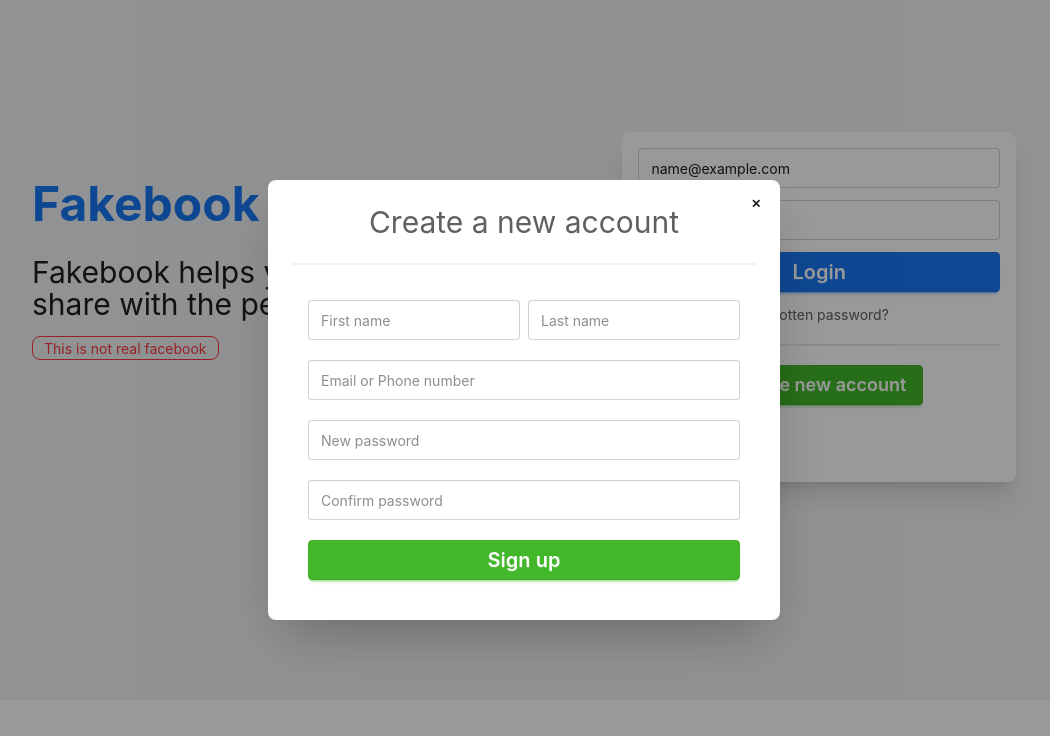
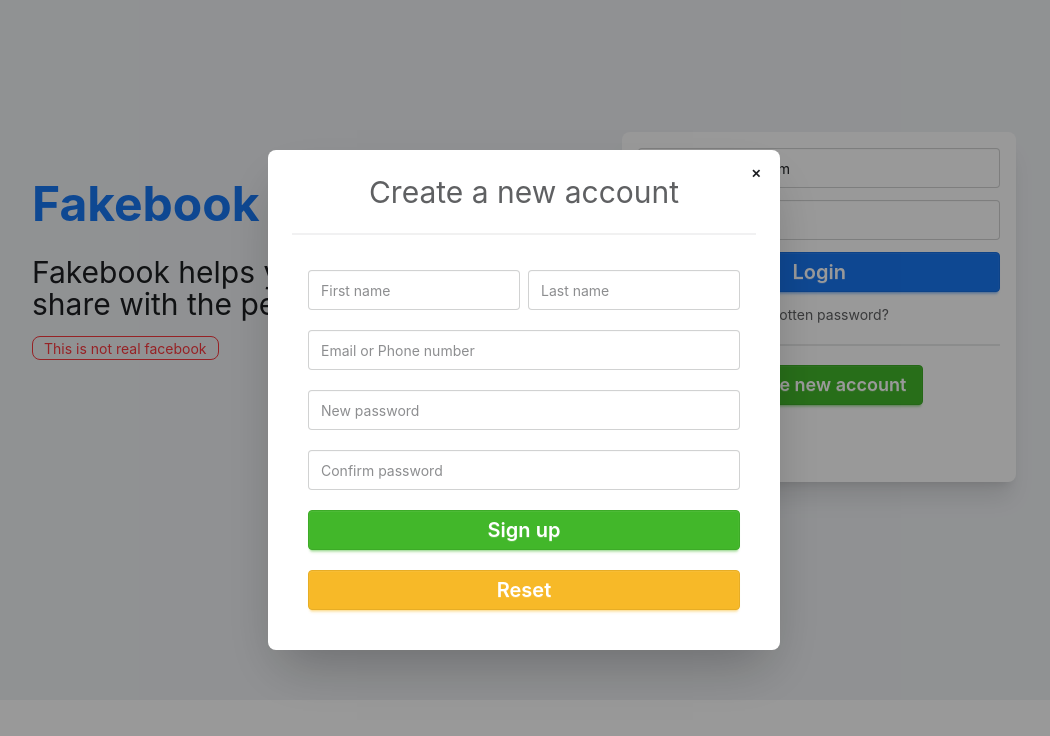
Before and after one commit to tratchapong/cc23-fb-web, a React (Vite) app: page / in a window 1280 px wide. Both pictures are taken after typing "name@example.com", "Sample123" into the empty fields and a click on the button "Create new account". Shown: the top 736 px of the page, without its empty margins (116-1166 px from the left). Built offline with nearby package versions, Linux system fonts and the light colour scheme.

Commit message:
Toastify + reset form

```diff
--- a/package.json
+++ b/package.json
@@ -17,6 +17,7 @@
     "react-dom": "^19.2.8",
     "react-hook-form": "^7.84.0",
     "react-router": "^8.3.0",
+    "react-toastify": "^11.1.0",
     "tailwindcss": "^4.3.3",
     "zod": "^4.4.3"
   },
--- a/src/App.jsx
+++ b/src/App.jsx
@@ -1,3 +1,5 @@
+import { ToastContainer } from "react-toastify"
+import 'react-toastify/dist/ReactToastify.css'
 import AppRouter from "./routes/AppRouter"
 
 function App() {
@@ -5,6 +7,9 @@ function App() {
   return (
     <>
       <AppRouter />
+      <ToastContainer
+        position="top-center"
+      />
     </>
   )
 }
--- a/src/components/RegisterForm.jsx
+++ b/src/components/RegisterForm.jsx
@@ -2,6 +2,7 @@ import { useForm } from 'react-hook-form'
 import { zodResolver } from '@hookform/resolvers/zod'
 import { registerSchema } from '@/validations/schema'
 import axios from 'axios'
+import { Flip, toast } from 'react-toastify'
 
 function RegisterForm() {
 	const { formState, register, handleSubmit, reset } = useForm({
@@ -17,10 +18,14 @@ function RegisterForm() {
 	const onSubmit = async (data) => {
 		try {
 			const resp = await axios.post('http://localhost:8899/api/auth/register', data)
-			alert(JSON.stringify(resp.data, null, 2))
+			toast(resp.data.message, { type : 'success'})
 		}catch(err){
 			console.error(err.response?.data?.error )
-			alert(JSON.stringify(err.response?.data?.error , null, 2))
+			toast(err.response?.data?.error, {
+				type: 'error',
+				autoClose: 2000,
+				transition: Flip
+			} )
 		}
 	}
 
@@ -67,6 +72,9 @@ function RegisterForm() {
 					<p className="text-sm text-error">{errors.confirmPassword?.message}</p>
 				</div>
 				<button className='btn btn-secondary text-xl text-white'>Sign up</button>
+				<button className='btn btn-warning text-xl text-white'
+					type='button' onClick={()=>reset()}
+				>Reset</button>
 			</form>
 			{/* <div className="border">
 				<pre className="text-error text-xs">
```
Also changed, not shown: 1 other file (tests, documents, lock files or other folders).
